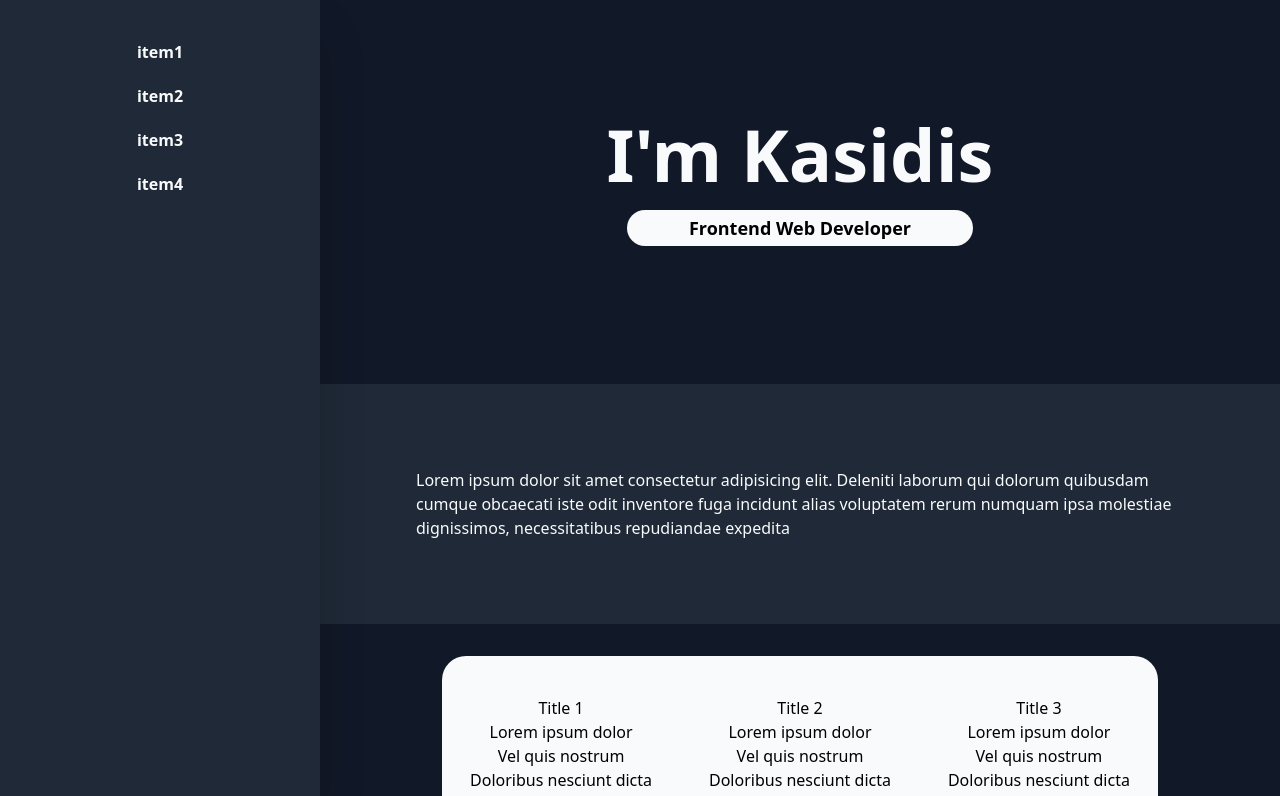
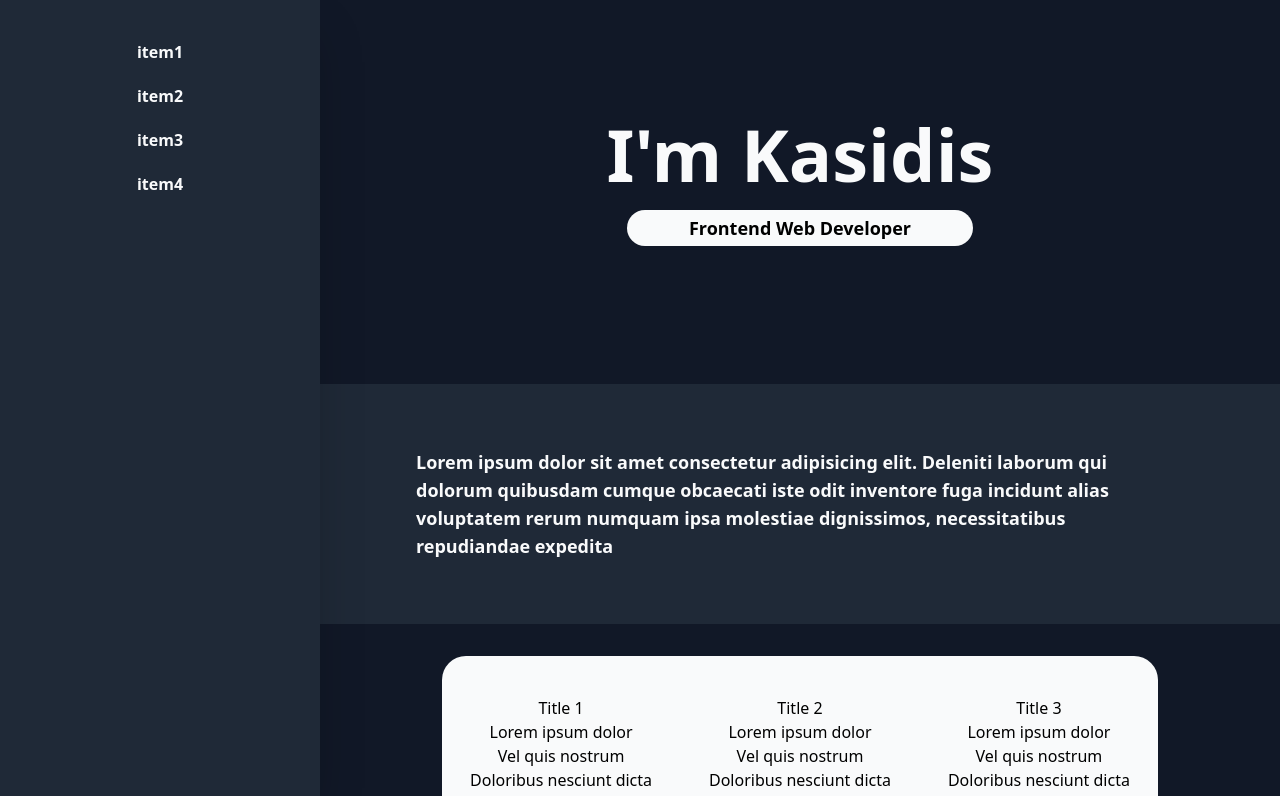
Before and after one commit to ckasidis/ckasidis-com-v1, a Next.js app: page / in a window 1280 px wide. Shown: the top 796 px of the page. Built offline with nearby package versions, Linux system fonts and the light colour scheme.

Commit message:
modify styles for QuoteSection component

```diff
--- a/components/QuoteSection.tsx
+++ b/components/QuoteSection.tsx
@@ -6,8 +6,8 @@ interface Props {
 
 const QuoteSection: NextPage<Props> = ({ text }) => {
 	return (
-		<section className="grid place-items-center bg-gray-800 min-h-[15rem] py-4 text-gray-50">
-			<div className="w-4/5">{text}</div>
+		<section className="grid place-items-center bg-gray-800 min-h-[15rem] py-10 text-gray-50 ">
+			<h3 className="w-4/5 max-w-3xl text-lg font-bold">{text}</h3>
 		</section>
 	);
 };
```
